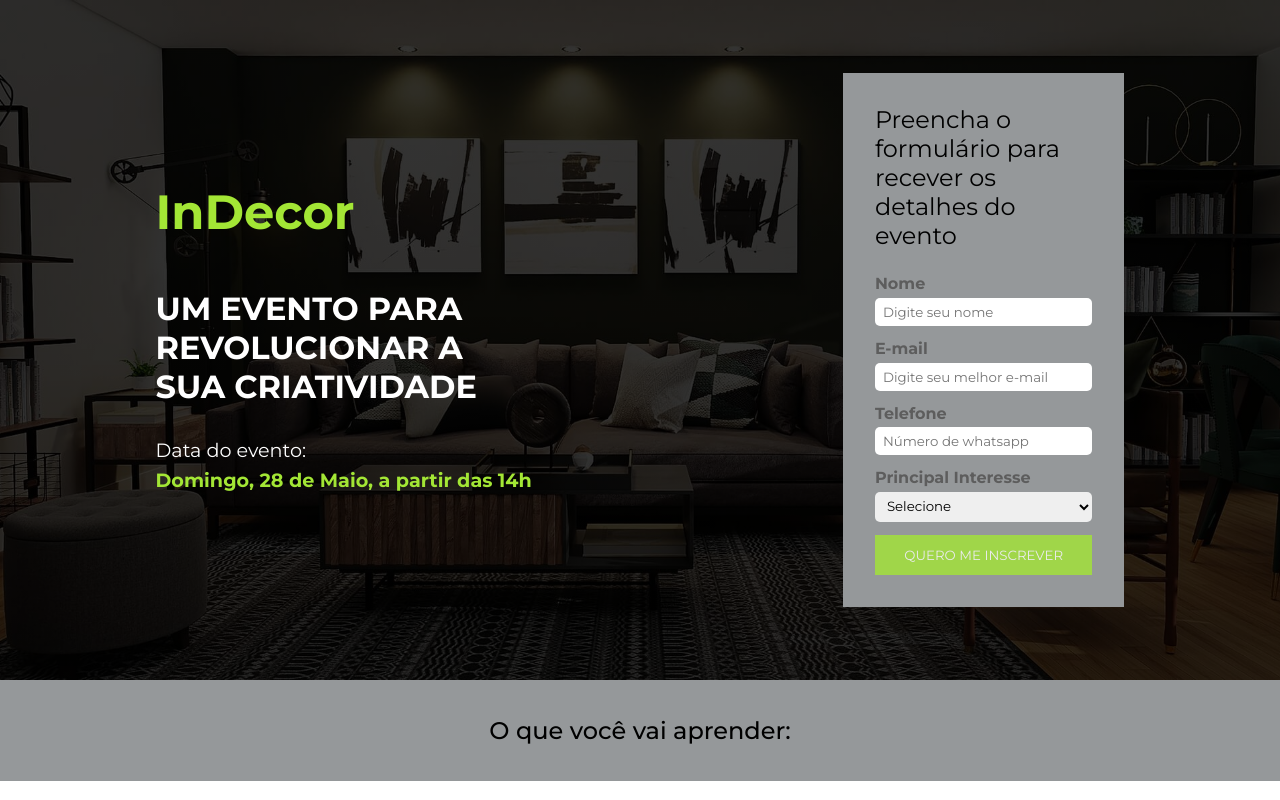
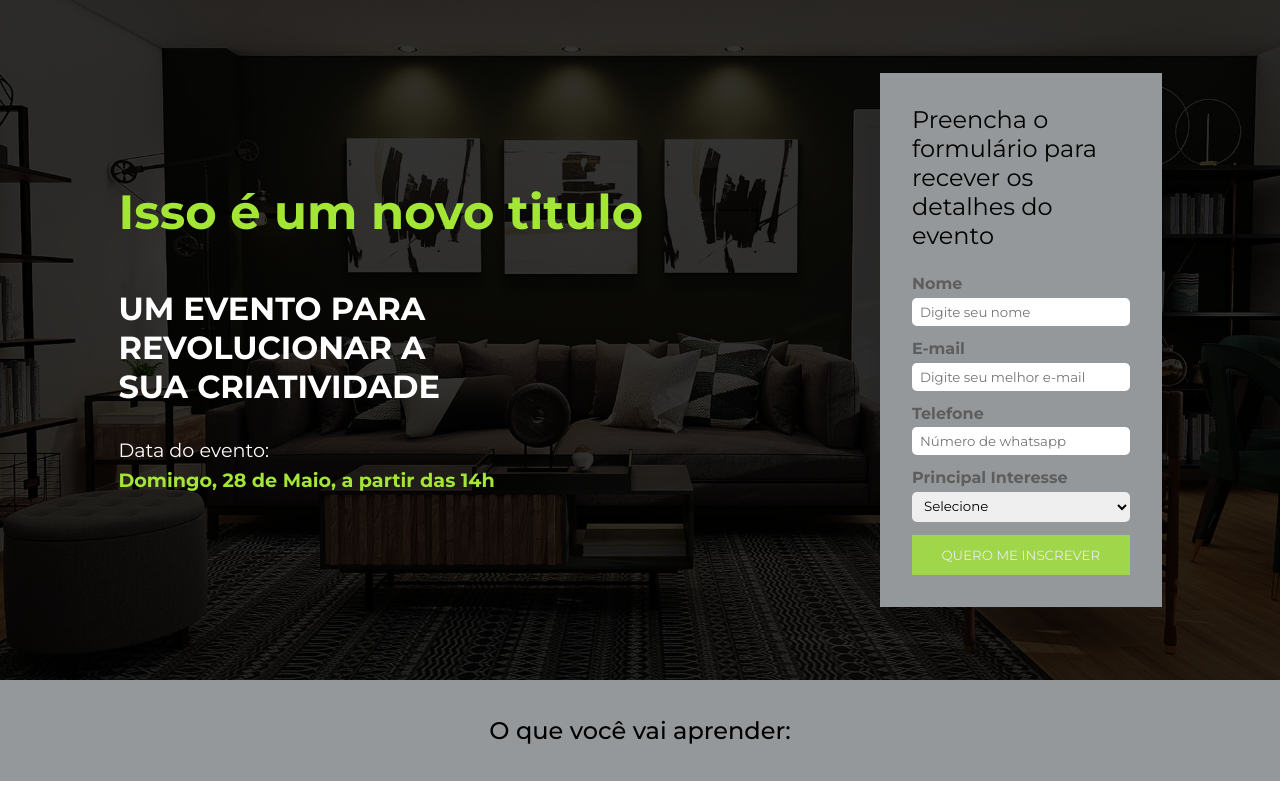
Before and after one commit to marcuswmc/landing-page-responsive-html-css, a website: page index.html in a window 1280 px wide. Shown: the top 800 px of the page. Drawn offline with nearby package versions, Linux system fonts and the light colour scheme.

Commit message:
Atualizar titulo

```diff
--- a/index.html
+++ b/index.html
@@ -23,7 +23,7 @@
   <body>
     <header id="event-description">
       <div id="disclaimer">
-        <h2>InDecor</h2>
+        <h2>Isso é um novo titulo</h2>
         <p class="about-event">
           Um evento para revolucionar a sua criatividade
         </p>
```
